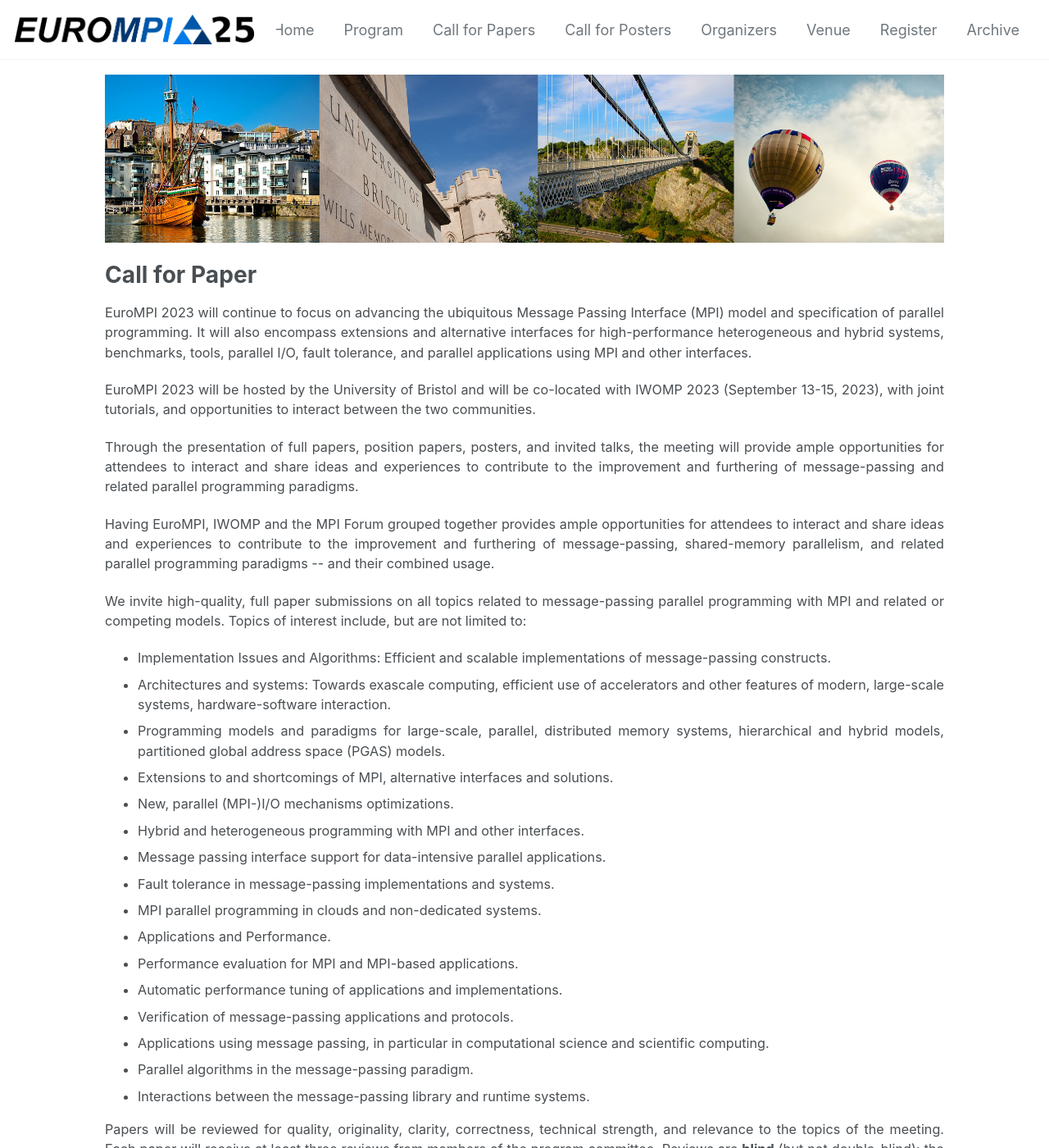
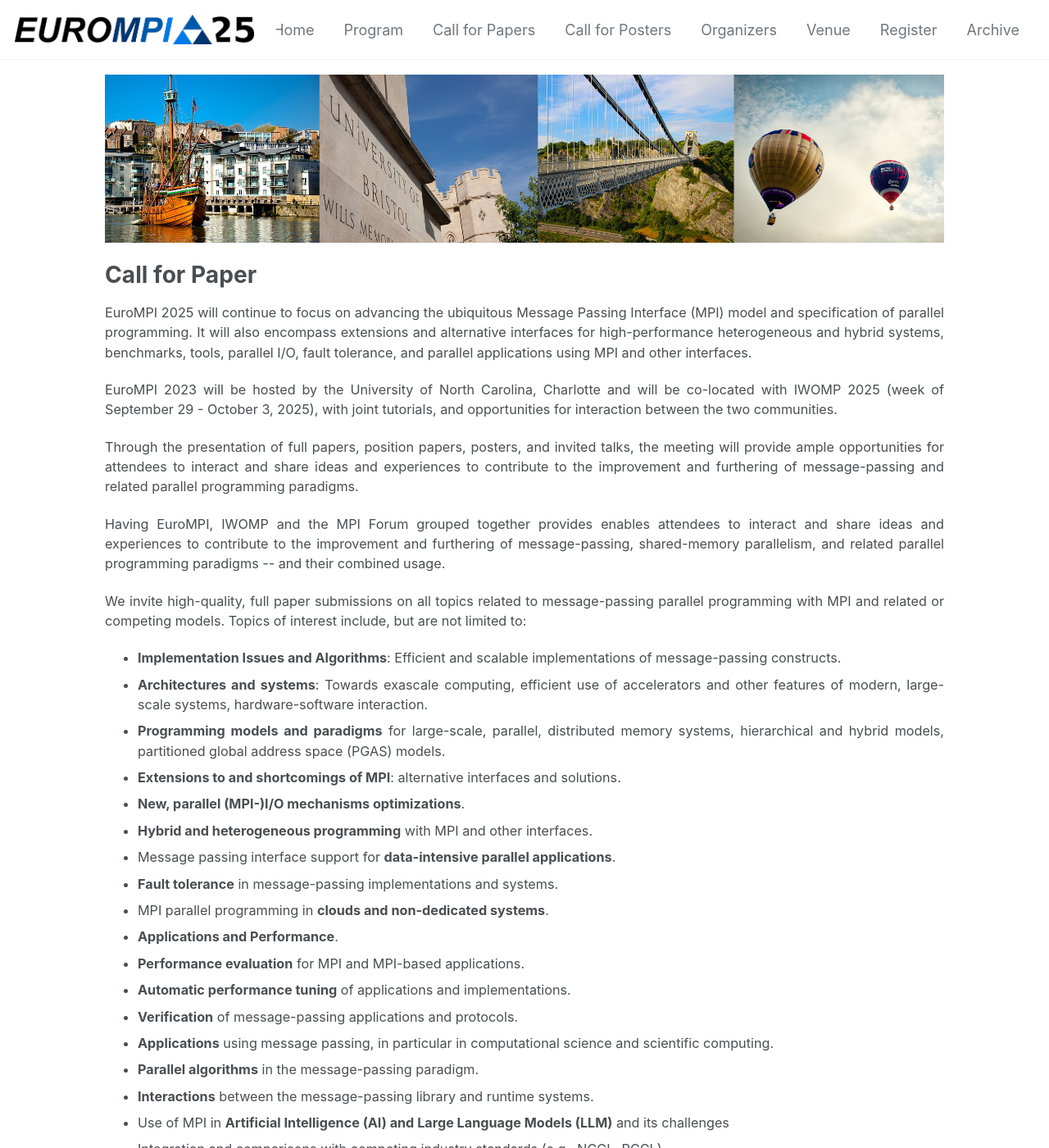
Before and after one commit to eurompi/eurompi.github.io, a Jekyll site: the page built from _pages/call.md, in a window 1280 px wide and 1400 px high. Shown: the whole window at 82% size. Built offline with Jekyll 4.4.1, drawn with Linux system fonts in a browser that asks for light colours; cached includes are drawn as plain includes; some of the changed text lies outside the part shown.

Commit message:
Update call.md

```diff
--- a/_pages/call.md
+++ b/_pages/call.md
@@ -8,41 +8,45 @@
 
 <div class="text-justify conference-text">
 
-<p>EuroMPI 2023 will continue to focus on advancing the ubiquitous Message Passing Interface (MPI) model and specification of parallel programming. It will also encompass extensions and alternative interfaces for high-performance heterogeneous and hybrid systems, benchmarks, tools, parallel I/O, fault tolerance, and parallel applications using MPI and other interfaces.</p>
+<p>EuroMPI 2025 will continue to focus on advancing the ubiquitous Message Passing Interface (MPI) model and specification of parallel programming. It will also encompass extensions and alternative interfaces for high-performance heterogeneous and hybrid systems, benchmarks, tools, parallel I/O, fault tolerance, and parallel applications using MPI and other interfaces.</p>
 
-<p>EuroMPI 2023 will be hosted by the University of Bristol and will be co-located with IWOMP 2023 (September 13-15, 2023), with joint tutorials, and opportunities to interact between the two communities.</p>
+<p>EuroMPI 2023 will be hosted by the University of North Carolina, Charlotte  and will be co-located with IWOMP 2025 (week of September 29 - October 3, 2025), with joint tutorials, and opportunities for interaction between the two communities.</p>
 
 <p>Through the presentation of full papers, position papers, posters, and invited talks, the meeting will provide ample opportunities for attendees to interact and share ideas and experiences to contribute to the improvement and furthering of message-passing and related parallel programming paradigms.</p>
 
-<p>Having EuroMPI, IWOMP and the MPI Forum grouped together provides ample opportunities for attendees to interact and share ideas and experiences to contribute to the improvement and furthering of message-passing, shared-memory parallelism, and related parallel programming paradigms -- and their combined usage.</p>
+<p>Having EuroMPI, IWOMP and the MPI Forum grouped together provides enables attendees to interact and share ideas and experiences to contribute to the improvement and furthering of message-passing, shared-memory parallelism, and related parallel programming paradigms -- and their combined usage.</p>
 
 
 
 <p>We invite high-quality, full paper submissions on all topics related to message-passing parallel programming with MPI and related or competing models. Topics of interest include, but are not limited to:</p>
 
 <ul>
-<li> Implementation Issues and Algorithms: Efficient and scalable implementations of message-passing constructs.</li>
-<li> Architectures and systems: Towards exascale computing, efficient use of accelerators and other features of modern, large-scale systems, hardware-software interaction.</li>
-<li> Programming models and paradigms for large-scale, parallel, distributed memory systems, hierarchical and hybrid models, partitioned global address space (PGAS) models.</li>
-<li> Extensions to and shortcomings of MPI, alternative interfaces and solutions.</li>
-<li> New, parallel (MPI-)I/O mechanisms optimizations.</li>
-<li> Hybrid and heterogeneous programming with MPI and other interfaces.</li>
-<li> Message passing interface support for data-intensive parallel applications.</li>
-<li> Fault tolerance in message-passing implementations and systems.</li>
-<li> MPI parallel programming in clouds and non-dedicated systems.</li>
-<li> Applications and Performance.</li>
-<li> Performance evaluation for MPI and MPI-based applications.</li>
-<li> Automatic performance tuning of applications and implementations.</li>
-<li> Verification of message-passing applications and protocols.</li>
-<li> Applications using message passing, in particular in computational science and scientific computing.</li>
-<li> Parallel algorithms in the message-passing paradigm.</li>
-<li> Interactions between the message-passing library and runtime systems.</li>
+<li> <b>Implementation Issues and Algorithms</b>: Efficient and scalable implementations of message-passing constructs.</li>
+<li> <b>Architectures and systems</b>: Towards exascale computing, efficient use of accelerators and other features of modern, large-scale systems, hardware-software interaction.</li>
+<li> <b>Programming models and paradigms</b> for large-scale, parallel, distributed memory systems, hierarchical and hybrid models, partitioned global address space (PGAS) models.</li>
+<li> <b>Extensions to and shortcomings of MPI</b>: alternative interfaces and solutions.</li>
+<li> <b>New, parallel (MPI-)I/O mechanisms optimizations</b>.</li>
+<li> <b>Hybrid and heterogeneous programming</b> with MPI and other interfaces.</li>
+<li> Message passing interface support for <b>data-intensive parallel applications</b>.</li>
+<li> <b>Fault tolerance</b> in message-passing implementations and systems.</li>
+<li> MPI parallel programming in <b>clouds and non-dedicated systems</b>.</li>
+<li> <b>Applications and Performance</b>.</li>
+<li> <b>Performance evaluation</b> for MPI and MPI-based applications.</li>
+<li> <b>Automatic performance tuning</b> of applications and implementations.</li>
+<li> <b>Verification</b> of message-passing applications and protocols.</li>
+<li> <b>Applications</b> using message passing, in particular in computational science and scientific computing.</li>
+<li> <b>Parallel algorithms</b> in the message-passing paradigm.</li>
+<li> <b>Interactions</b> between the message-passing library and runtime systems.</li>
+<li> Use of MPI in <b>Artificial Intelligence (AI) and Large Language Models (LLM)</b> and its challenges</li>
+<li> Integration and comparisons with competing industry standards (e.g., NCCL, RCCL)</li>
 </ul>
 
 
 <p>Papers will be reviewed for quality, originality, clarity, correctness, technical strength, and relevance to the topics of the meeting. Each paper will receive at least three reviews from members of the program committee. Reviews are <b>blind</b> (but not double-blind); the names of the authors will be seen by the program committee.</p>
 
+<!---
 <p>Among the papers selected for presentation, a few of the best papers will, as has been the tradition for the last couple of years, be selected by the program committee and recommended for publication in a EuroMPI 2023 Special Issue of a Journal, more details about the journal special issue coming here soon. These papers will go through a separate round of reviews, and are intended as extended, more polished archival versions of the conference versions.</p>
+-->
 
 
 <p>Papers that are not accepted for presentation as full papers may be recommended for short papers or poster presentations. Short papers and poster  will be published informally on the website, but are not intended to appear in the regular conference proceedings. Even without official proceedings, we consider short papers and posters to be a good way to present early work to the community, which can lead to discussions, constructive feedbacks and collaboration opportunities.</p>
@@ -50,12 +54,13 @@
 
 
 <h1>Important Dates</h1>
+Deadlines will be announced soon.
 <!-- - Submission deadline: 21st February 2022 AoE -->
 <!-- - Submission deadline: ~~21st February 2022 AoE~~ 28th February 2022 AoE -->
-<ul>
+<!-- <ul>
 <li> Abstract <b>EXTENDED</b> deadline: <b><del>22th April 2023 AoE</del>, 8th May 2023 AoE</b></li>
 <li> Submission <b>FINAL EXTENDED</b> deadline: <b><del>29th April 2023 AoE, 15th May 2023 AoE</del>, 20th May 2023 AoE</b></li>
-<li> Paper notification: <s>19th 22nd</s>26th  June 2023 AoE</li>
+<li> Paper notification: <s>19th 22nd</s>26th  June 2023 AoE</li> -->
 <!-- <li> Camera-ready version: TBD</li> -->
 </ul>
 
```
